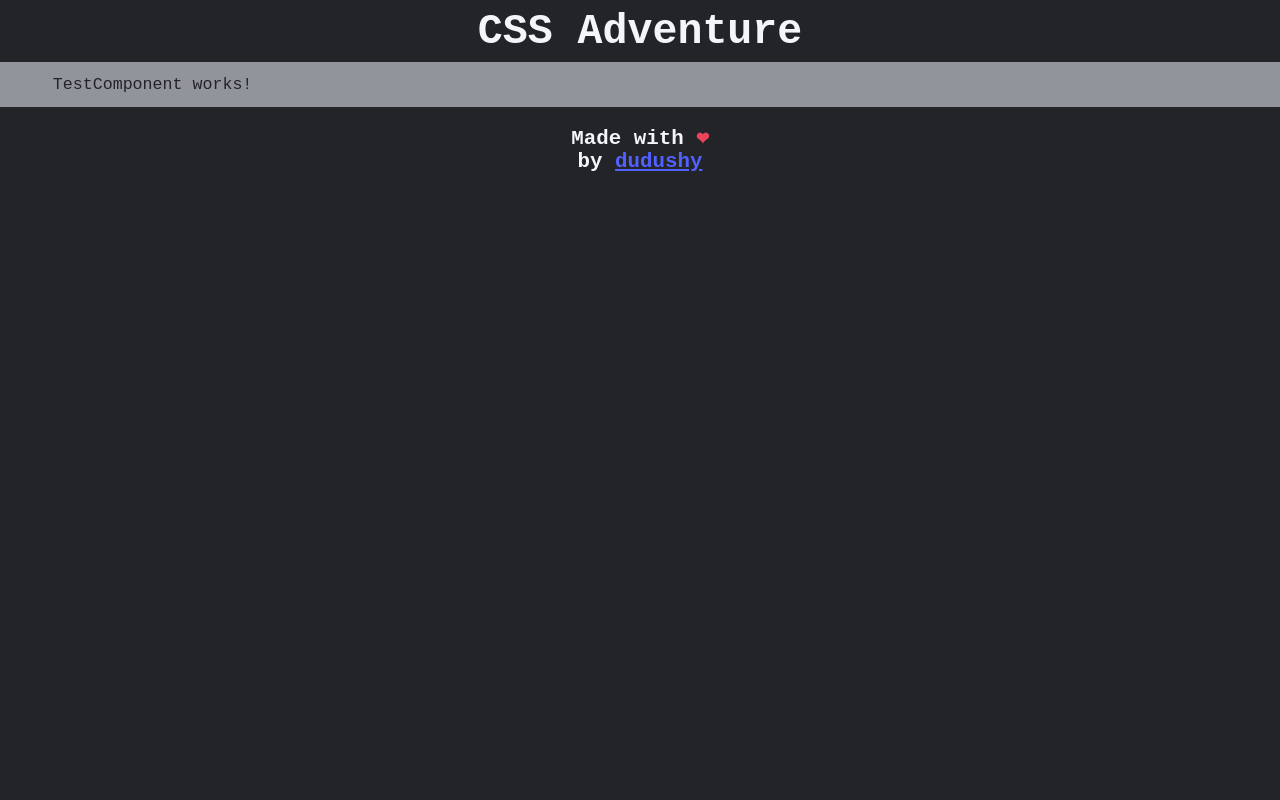
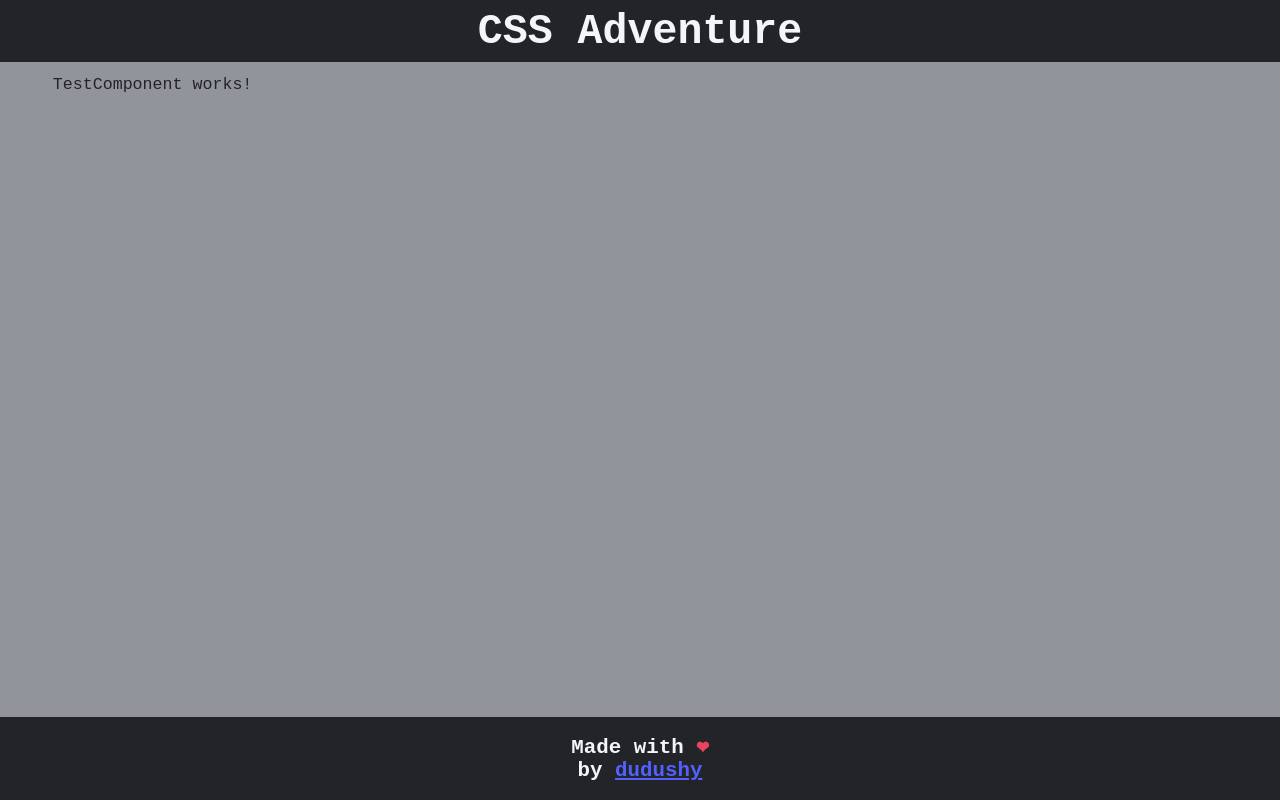
Before and after one commit to dudushy/web-adventure, an Angular app: page /test in a window 1280 px wide. Built offline with nearby package versions, Linux system fonts and the light colour scheme.

Commit message:
Another hotfix to content and host height

```diff
--- a/src/app/adventures/loaders/loading1/loading1.component.scss
+++ b/src/app/adventures/loaders/loading1/loading1.component.scss
@@ -9,7 +9,7 @@
 }
 
 #content {
-  height: 100%;
+  height: calc(100vh - var(--headerHeight) - var(--footerHeight));
   padding-block: 1%;
   padding-inline: 1%;
   width: 100%;
@@ -22,7 +22,6 @@
   display: flex;
   justify-content: center;
   align-items: center;
-  height: (calc(var(--responsiveUnit) * 20));
 }
 
 .flower-loader {
--- a/src/app/adventures/loaders/loading2/loading2.component.scss
+++ b/src/app/adventures/loaders/loading2/loading2.component.scss
@@ -9,7 +9,7 @@
 }
 
 #content {
-  height: 100%;
+  height: calc(100vh - var(--headerHeight) - var(--footerHeight));
   padding-block: 1%;
   padding-inline: 1%;
   width: 100%;
@@ -22,7 +22,6 @@
   display: flex;
   justify-content: center;
   align-items: center;
-  height: (calc(var(--responsiveUnit) * 20));
 }
 
 .newton-disc {
--- a/src/app/adventures/loaders/loading3/loading3.component.scss
+++ b/src/app/adventures/loaders/loading3/loading3.component.scss
@@ -9,7 +9,7 @@
 }
 
 #content {
-  height: 100%;
+  height: calc(100vh - var(--headerHeight) - var(--footerHeight));
   padding-block: 1%;
   padding-inline: 1%;
   width: 100%;
@@ -22,7 +22,6 @@
   display: flex;
   justify-content: center;
   align-items: center;
-  height: (calc(var(--responsiveUnit) * 20));
 }
 
 .fairy {
--- a/src/app/adventures/loaders/loading4/loading4.component.scss
+++ b/src/app/adventures/loaders/loading4/loading4.component.scss
@@ -9,7 +9,7 @@
 }
 
 #content {
-  height: 100%;
+  height: calc(100vh - var(--headerHeight) - var(--footerHeight));
   padding-block: 1%;
   padding-inline: 1%;
   width: 100%;
@@ -22,7 +22,6 @@
   display: flex;
   justify-content: center;
   align-items: center;
-  height: (calc(var(--responsiveUnit) * 20));
 }
 
 .loader-wrapper {
--- a/src/app/adventures/loaders/loading5/loading5.component.scss
+++ b/src/app/adventures/loaders/loading5/loading5.component.scss
@@ -9,7 +9,8 @@
 }
 
 #content {
-  height: 100%;
+  // height: 100%;
+  height: calc(100vh - var(--headerHeight) - var(--footerHeight));
   padding-block: 1%;
   padding-inline: 1%;
   width: 100%;
@@ -22,7 +23,6 @@
   display: flex;
   justify-content: center;
   align-items: center;
-  height: (calc(var(--responsiveUnit) * 20));
 }
 
 .shy-wrapper {
--- a/src/app/pages/test/test.component.scss
+++ b/src/app/pages/test/test.component.scss
@@ -9,8 +9,8 @@
 }
 
 #content {
-  height: 100%;
-  // height: calc(100vh - var(--headerHeight) - var(--footerHeight));
+  // height: 100%;
+  height: calc(100vh - var(--headerHeight) - var(--footerHeight));
   padding-block: 1%;
   padding-inline: 1%;
   width: 100%;
```
